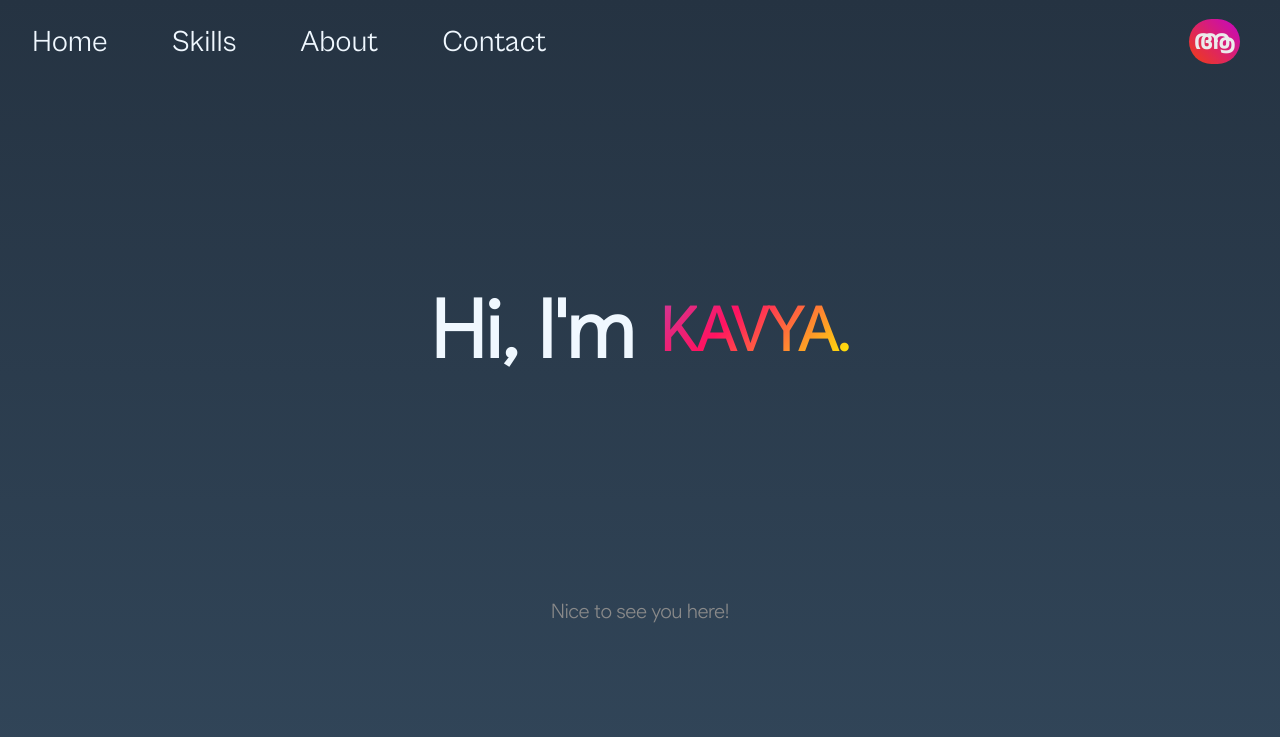
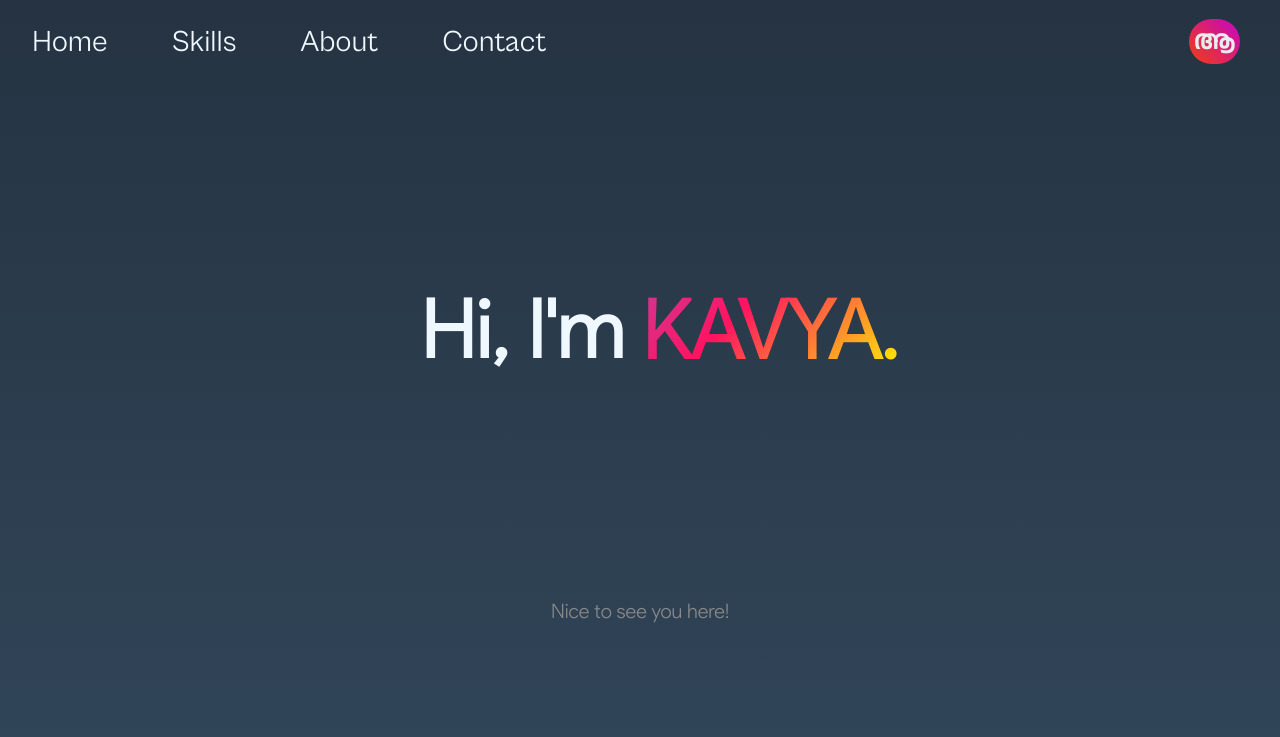
Before and after one commit to KavyaRajeevs/KavyaR, a plain HTML site: page index.html in a window 1280 px wide. Shown: the top 737 px of the page. Drawn offline with Linux system fonts and the light colour scheme.

Commit message:
Update style1.css

```diff
--- a/style1.css
+++ b/style1.css
@@ -112,7 +112,8 @@ ul a{
     display: block;
     text-align: center;
     font-family: SamsungProductSans;
-    font-size: 100px;
+    scale: 1.35;
+    margin-left: 20px;
     text-transform: uppercase;
   background-image: linear-gradient(
     -225deg,
```
